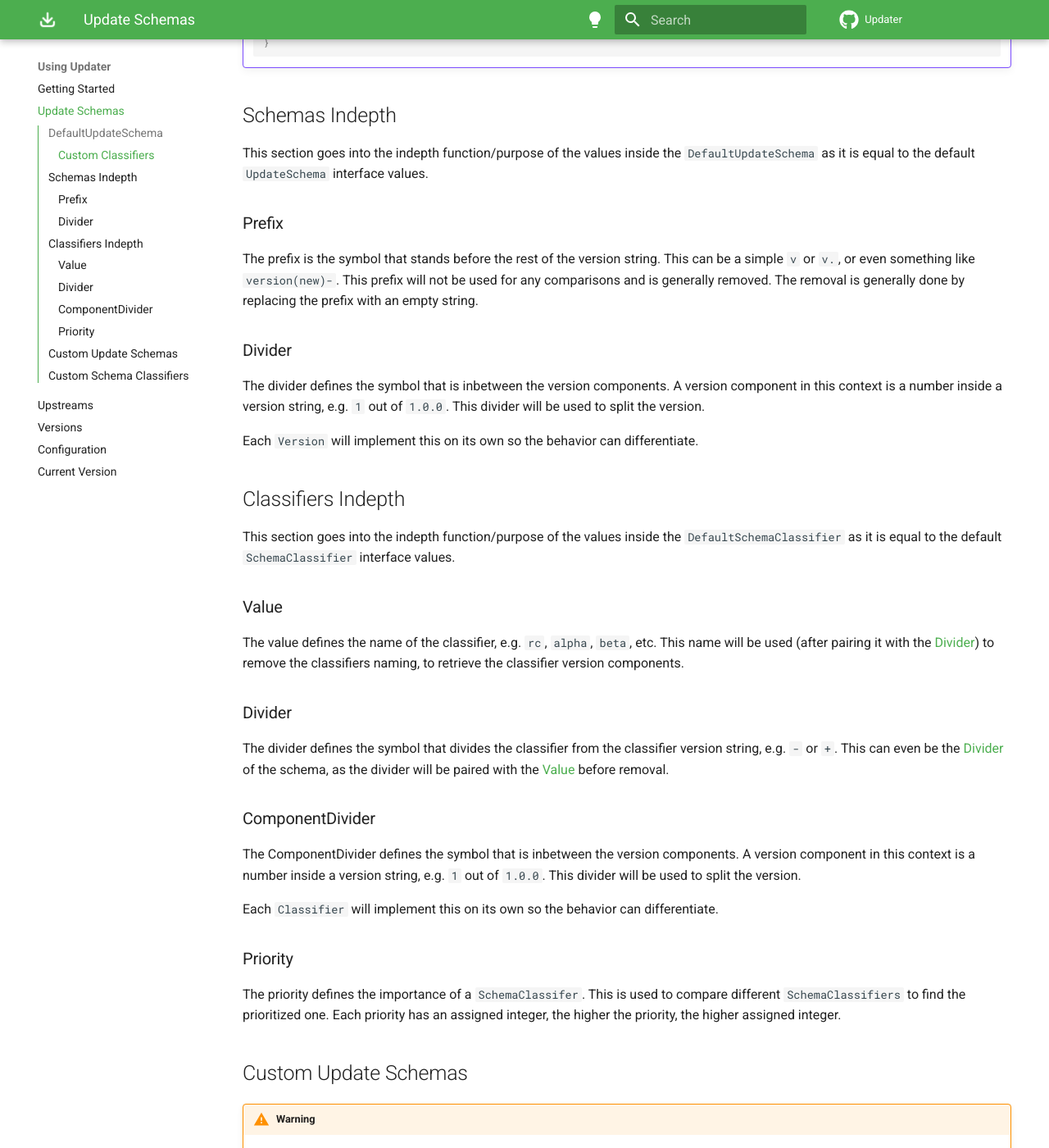
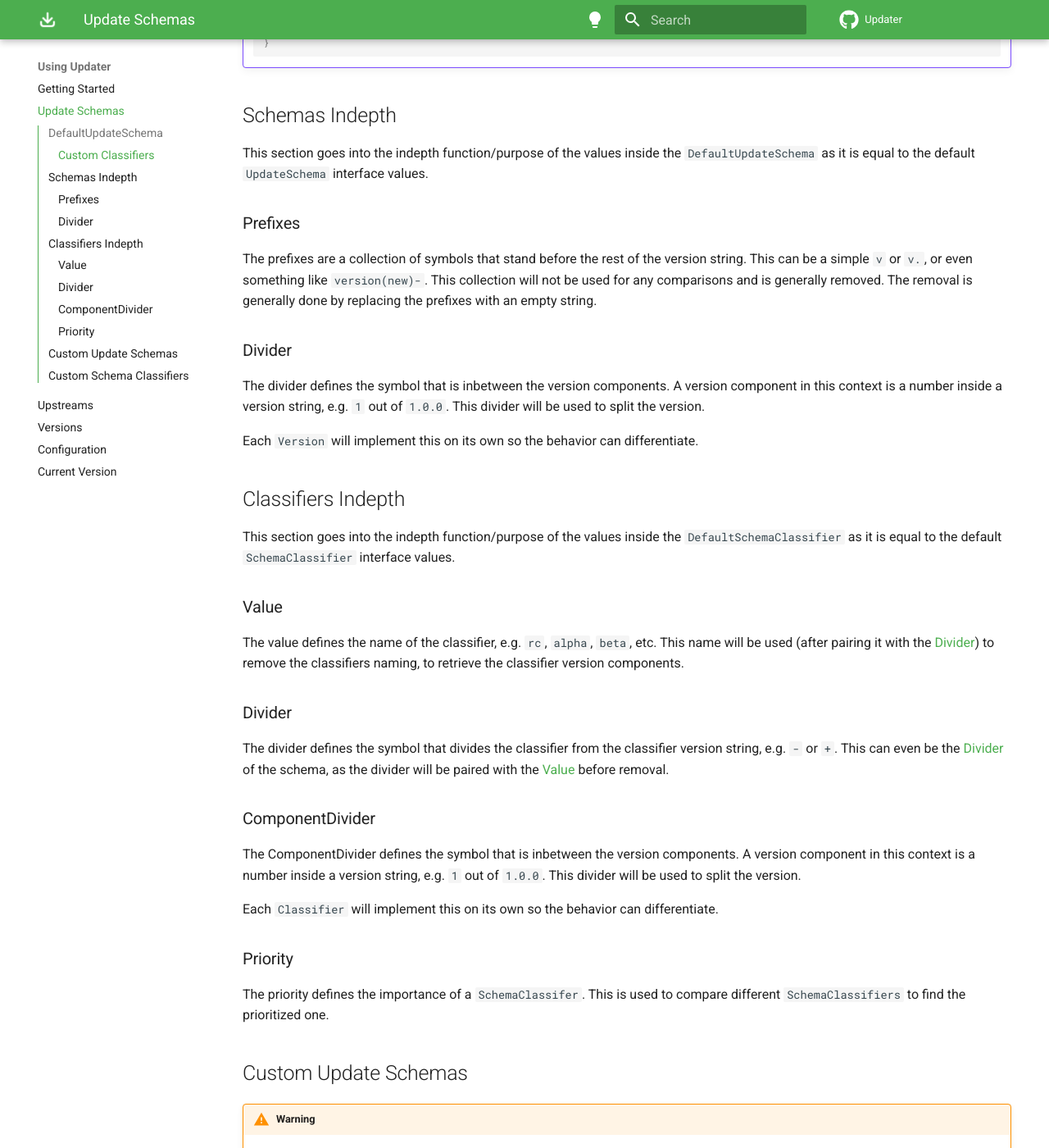
Before and after one commit to Vxrpenter/Updater-Wiki, an MkDocs documentation site: the page built from docs/using-updater/update-schemas.md, in a window 1280 px wide and 1400 px high, scrolled down 1363 px. Shown: the whole window at 82% size. Built offline with MkDocs 1.6.1 and Material for MkDocs 9.7.7, drawn with Linux system fonts in a browser that asks for light colours; comment, search, counter and statistics services are not loaded; the version menu is left out; some of the changed text lies outside the part shown.

Commit message:
Updates for new version

````diff
--- a/docs/using-updater/update-schemas.md
+++ b/docs/using-updater/update-schemas.md
@@ -21,7 +21,7 @@
     ```kotlin title="MyFile.kt"
     val schema = Schema {
         // The prefix stands before the actual version, e.g. 'v1.0.0'
-        prefix = "v"
+        prefixes = listOf("v")
         // The symbol that divides the version numbers
         divider = "."
         // A classifier is an argument that can be added to a version that defines if it's a 'special' version
@@ -34,7 +34,7 @@
             // Divider between the components
             componentDivider = "."
             // The priority that the classifier has in comparison to other classifiers
-            priority = ClassifierPriority.LOW
+            priority = 1.priority
         }
     }
     ```
@@ -54,13 +54,13 @@
 
     ```kotlin title="MyFile.kt"
     val schema = Schema {
-        prefix = "v"
+        prefix = listOf("v")
         divider = "."
         customClassifier(HangarSchemaClassifier(
             value = "rc",
             divider = "-",
             componentDivider = ".",
-            priority = ClassifierPriority.HIGH,
+            priority = 2.priority,
             channel = "Beta"
         ))
     }
@@ -70,12 +70,12 @@
 
 This section goes into the indepth function/purpose of the values inside the `DefaultUpdateSchema` as it is equal to the default `UpdateSchema` interface values.
 
-### Prefix
+### Prefixes
 
-The prefix is the symbol that stands before the rest of the version string.
+The prefixes are a collection of symbols that stand before the rest of the version string.
 This can be a simple `v` or `v.`, or even something like `version(new)-`.
-This prefix will not be used for any comparisons and is generally removed.
-The removal is generally done by replacing the prefix with an empty string.
+This collection will not be used for any comparisons and is generally removed.
+The removal is generally done by replacing the prefixes with an empty string.
 
 ### Divider
 
@@ -113,7 +113,6 @@
 
 The priority defines the importance of  a `SchemaClassifer`.
 This is used to compare different `SchemaClassifiers` to find the prioritized one.
-Each priority has an assigned integer, the higher the priority, the higher assigned integer.
 
 ## Custom Update Schemas
 !!! Warning "Warning"
@@ -132,7 +131,7 @@
 
     ```kotlin title="CustomUpdateSchema.kt"
     data class CustomUpdateSchema(
-        override val prefix: String,
+        override val prefixs: Collection<String>,
         override val divider: String,
         override val classifiers: Collection<SchemaClassifier>
     ) : UpdateSchema {
@@ -148,7 +147,7 @@
 
     ```kotlin title="CustomUpdateSchema.kt"
     data class CustomUpdateSchema(
-        override val prefix: String,
+        override val prefix: Collection<String>,
         override val divider: String,
         override val classifiers: Collection<SchemaClassifier>,
         val description: String,
@@ -181,7 +180,7 @@
     ```kotlin title="CustomUpdateSchema.kt"
     data class CustomUpdateSchema(
         override val value: String,
-        override val priority: ClassifierPriority,
+        override val priority: Priority,
         override val divider: String,
         override val componentDivider: String
     ) : SchemaClassifier {
@@ -198,7 +197,7 @@
     ```kotlin title="CustomUpdateSchema.kt"
     data class CustomUpdateSchema(
         override val value: String,
-        override val priority: ClassifierPriority,
+        override val priority: Priority,
         override val divider: String,
         override val componentDivider: String,
         val description: String,
````
Also changed, not shown: docs/using-updater/configuration.md (+1 -1 lines), docs/using-updater/index.md (+4 -4 lines).
